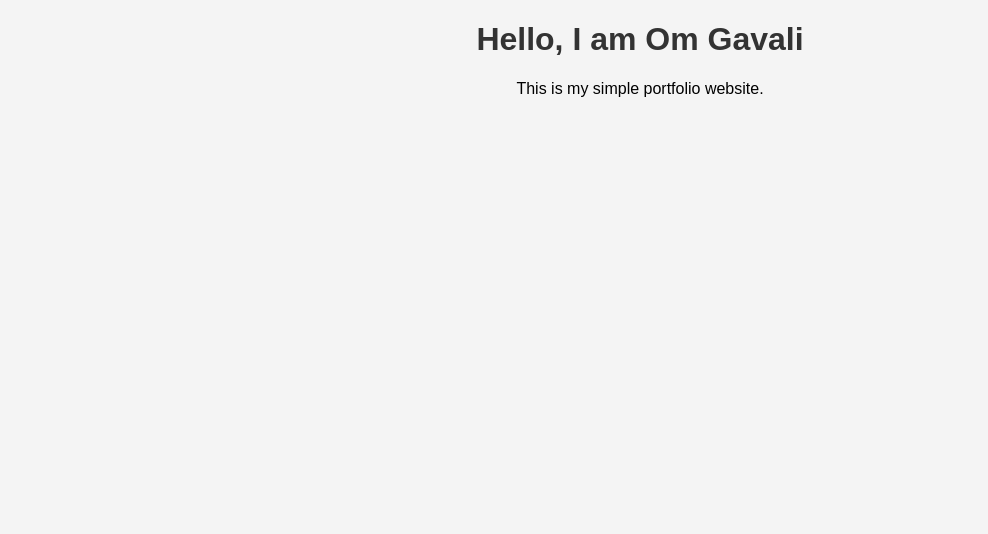
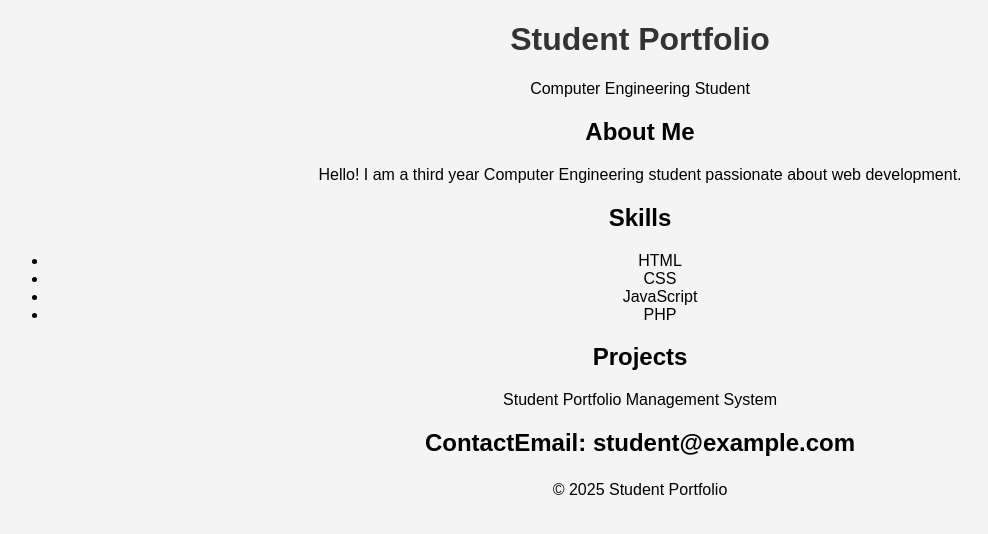
Before and after one commit to omgavali2005/FSD-Lab, a plain HTML site: page index.html in a window 1280 px wide. Shown: the whole page, without its empty margins (0-988 px from the left). Drawn offline with Linux system fonts and the light colour scheme.

Commit message:
Revise index.html for student portfolio layout

```diff
--- a/index.html
+++ b/index.html
@@ -1,11 +1,38 @@
 <!DOCTYPE html>
-<html>
+<html lang="en">
 <head>
-<title>My Portfolio</title>
+<meta charset="UTF-8">
+<title>Student Portfolio</title>
 <link rel="stylesheet" href="style.css">
 </head>
 <body>
-<h1>Hello, I am Om Gavali</h1>
-<p>This is my simple portfolio website.</p>
+<header>
+<h1>Student Portfolio</h1>
+<p>Computer Engineering Student</p>
+</header>
+<section class="about">
+<h2>About Me</h2>
+<p>Hello! I am a third year Computer Engineering student passionate about web
+development.</p>
+</section>
+<section class="skills">
+<h2>Skills</h2>
+<ul>
+<li>HTML</li>
+<li>CSS</li>
+<li>JavaScript</li>
+<li>PHP</li>
+</ul>
+</section>
+<section class="projects">
+<h2>Projects</h2>
+<p>Student Portfolio Management System</p>
+</section>
+<section class="contact">
+<h2>Contact</h2n <p>Email: student@example.com</p>
+</section>
+<footer>
+<p>© 2025 Student Portfolio</p>
+</footer>
 </body>
 </html>
```
